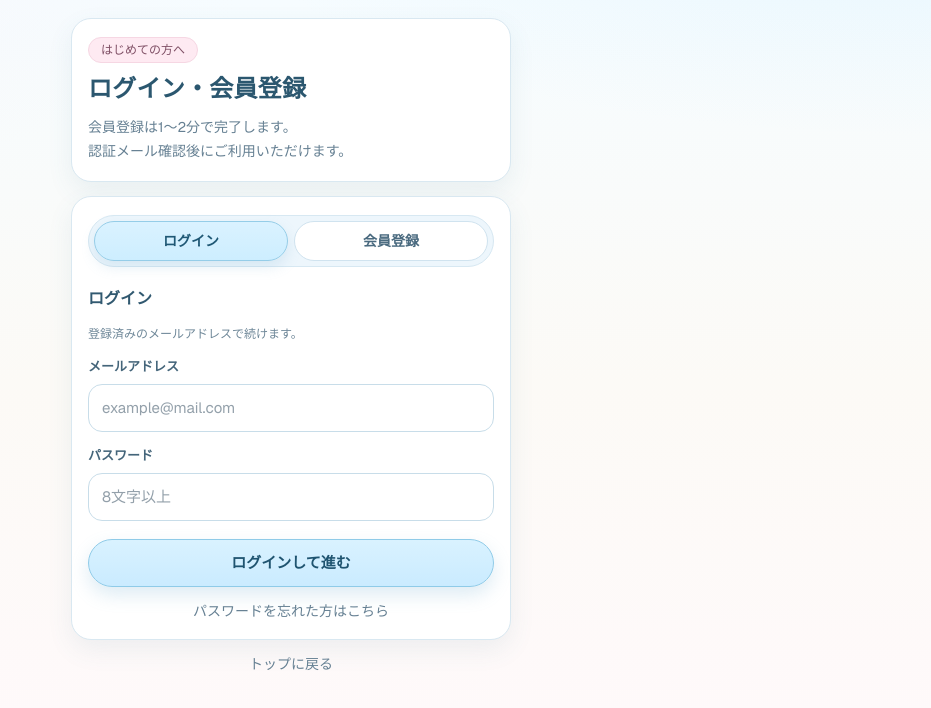
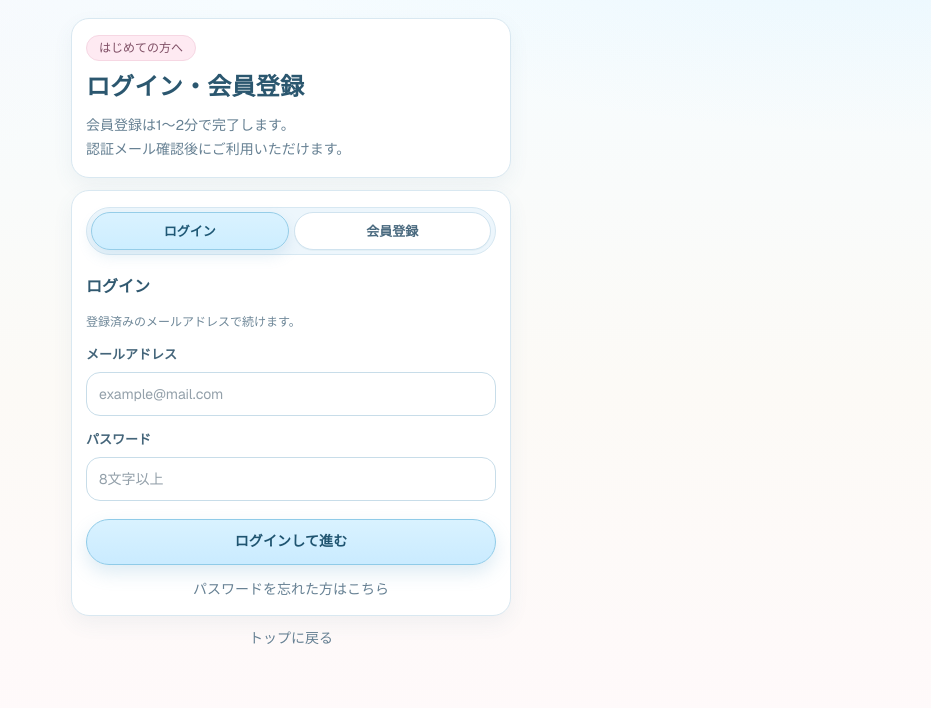
Before and after one commit to enzinhiro/nagisa-link, a Next.js app: page /auth in a window 1280 px wide. Shown: the top 708 px of the page, without its empty margins (349-1280 px from the left). Built offline with nearby package versions, Linux system fonts and the light colour scheme; no server answers.

Commit message:
Refine UI and unify branding to NAGISA Link

```diff
--- a/src/app/(protected)/layout.tsx
+++ b/src/app/(protected)/layout.tsx
@@ -171,14 +171,16 @@ export default function ProtectedLayout({ children }: { children: ReactNode }) {
         </div>
       </header>
       {children}
-      <nav className="fixed bottom-0 left-0 right-0 border-t border-[#d9e8f1] bg-[#fffdfa]/95 backdrop-blur">
+      <nav className="fixed bottom-0 left-0 right-0 border-t border-[#e3edf3] bg-[#fffdfa]/96 backdrop-blur">
         <div className="mx-auto grid max-w-[460px] grid-cols-4 px-2 py-2">
           {tabs.map((tab) => (
             <Link
               key={tab.href}
               href={tab.href}
               className={`relative flex flex-col items-center justify-center rounded-xl px-2 py-2 text-xs ${
-                tab.active ? "text-[#2f5f79] bg-[#ecf8ff]" : "text-[#6b8393]"
+                tab.active
+                  ? "text-[#2f5f79] bg-[#ecf8ff] shadow-[inset_0_0_0_1px_rgba(156,206,231,0.35)]"
+                  : "text-[#6b8393]"
               }`}
             >
               <span>{tab.label}</span>
--- a/src/app/(protected)/search/page.tsx
+++ b/src/app/(protected)/search/page.tsx
@@ -238,7 +238,7 @@ export default function SearchPage() {
           </label>
           <label>
             <span className="label-text">
-              お子さんの好きなこと（複数選択可 / OR検索）
+              お子さんの好きなこと（複数選択）
               {tagFilters.length > 0 ? ` : ${tagFilters.length}件選択中` : ""}
             </span>
             <select
--- a/src/app/globals.css
+++ b/src/app/globals.css
@@ -50,15 +50,15 @@ a {
 .screen-stack {
   display: flex;
   flex-direction: column;
-  gap: 14px;
+  gap: 12px;
 }
 
 .soft-card {
   background: var(--surface);
   border: 1px solid var(--border-soft);
-  border-radius: 20px;
-  box-shadow: var(--shadow-soft);
-  padding: 18px 16px;
+  border-radius: 18px;
+  box-shadow: 0 8px 20px rgba(72, 119, 146, 0.07);
+  padding: 16px 14px;
 }
 
 .soft-card-subtle {
@@ -71,21 +71,22 @@ a {
 .tab-shell {
   display: grid;
   grid-template-columns: 1fr 1fr;
-  gap: 6px;
+  gap: 5px;
   background: #edf6fc;
   border: 1px solid #d7e8f2;
   border-radius: 9999px;
-  padding: 5px;
+  padding: 4px;
 }
 
 .tab-btn {
-  height: 40px;
+  height: 38px;
   border-radius: 9999px;
   border: 1px solid #d0e3ef;
-  font-size: 14px;
+  font-size: 13px;
   font-weight: 600;
   color: #4a6a7f;
   background: #ffffff;
+  box-shadow: 0 1px 0 rgba(76, 129, 158, 0.06);
   cursor: pointer;
 }
 
@@ -115,6 +116,8 @@ a {
 .hero-title {
   color: #2b576f;
   letter-spacing: 0.01em;
+  line-height: 1.35;
+  text-wrap: balance;
 }
 
 .section-title {
@@ -146,8 +149,9 @@ a {
   border: 1px solid var(--border-soft-strong);
   border-radius: 14px;
   background: #fff;
-  padding: 12px 13px;
-  font-size: 15px;
+  padding: 11px 12px;
+  font-size: 14px;
+  line-height: 1.45;
   color: var(--foreground);
   transition: border-color 120ms ease, box-shadow 120ms ease, background-color 120ms ease;
 }
@@ -169,9 +173,10 @@ a {
 .secondary-btn {
   border-radius: 9999px;
   width: 100%;
-  height: 48px;
-  font-size: 15px;
+  height: 46px;
+  font-size: 14px;
   font-weight: 600;
+  letter-spacing: 0.01em;
   display: inline-flex;
   align-items: center;
   justify-content: center;
@@ -187,7 +192,7 @@ a {
 
 .secondary-btn {
   border: 1px solid #d9e8f1;
-  background: #fff;
+  background: #fcfeff;
   color: #42657a;
 }
 
@@ -201,6 +206,13 @@ a {
   transform: translateY(1px);
 }
 
+.primary-btn:disabled,
+.secondary-btn:disabled {
+  opacity: 0.62;
+  cursor: not-allowed;
+  filter: saturate(0.85);
+}
+
 .muted-text {
   color: var(--text-muted);
 }
--- a/src/app/onboarding/profile/page.tsx
+++ b/src/app/onboarding/profile/page.tsx
@@ -268,12 +268,7 @@ export default function ProfileOnboardingPage() {
           <h1 className="hero-title text-2xl font-semibold">
             はじめにプロフィールを登録しましょう
           </h1>
-          <p className="muted-text text-sm leading-6">3つのステップで、安心してつながる準備を整えます。</p>
-          <div className="soft-card-subtle">
-            <p className="section-note">
-              入力内容はマッチングにのみ利用されます。公開範囲は画面内の案内をご確認ください。
-            </p>
-          </div>
+          <p className="muted-text text-sm leading-6">3つのステップで入力できます。</p>
         </header>
 
         <form className="screen-stack gap-3.5" onSubmit={handleSubmit}>
```
